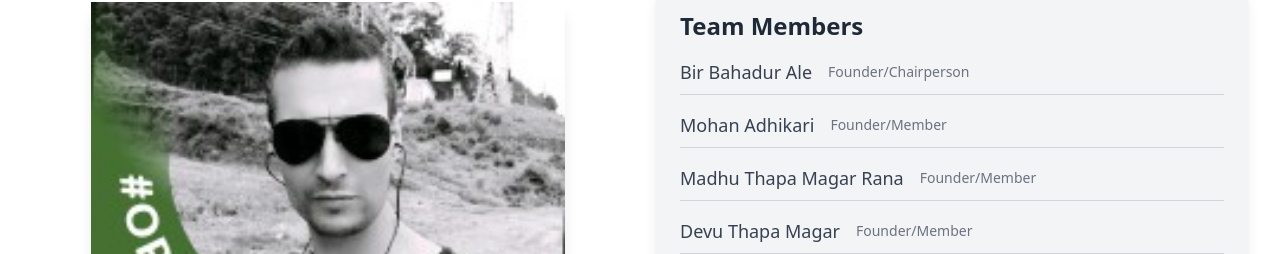
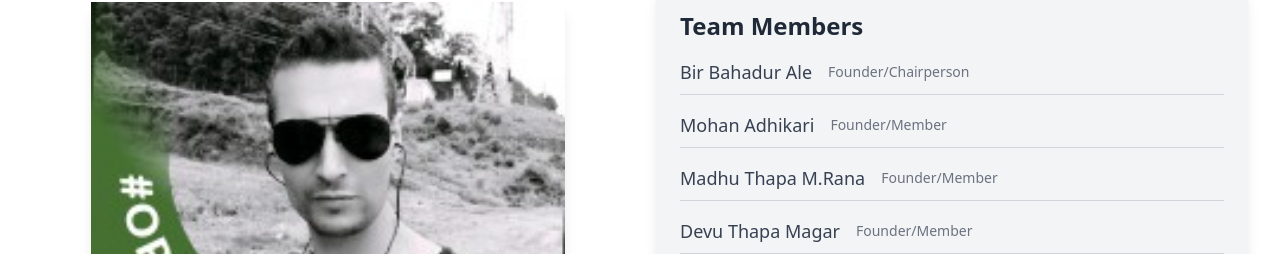
Before and after one commit to Axkratos/CDHR, a React (Vite) app: page / in a window 1280 px wide. Shown: the part 2198-2452 px from the top of the page. Built offline with nearby package versions, Linux system fonts and the light colour scheme.

Commit message:
addded user info

```diff
--- a/src/components/Team.jsx
+++ b/src/components/Team.jsx
@@ -25,7 +25,7 @@ export default function Team() {
       role: 'Founder/Member',
     },
     {
-      name: 'Madhu Thapa Magar Rana',
+      name: 'Madhu Thapa M.Rana',
       role: 'Founder/Member',
     },
     {
```
